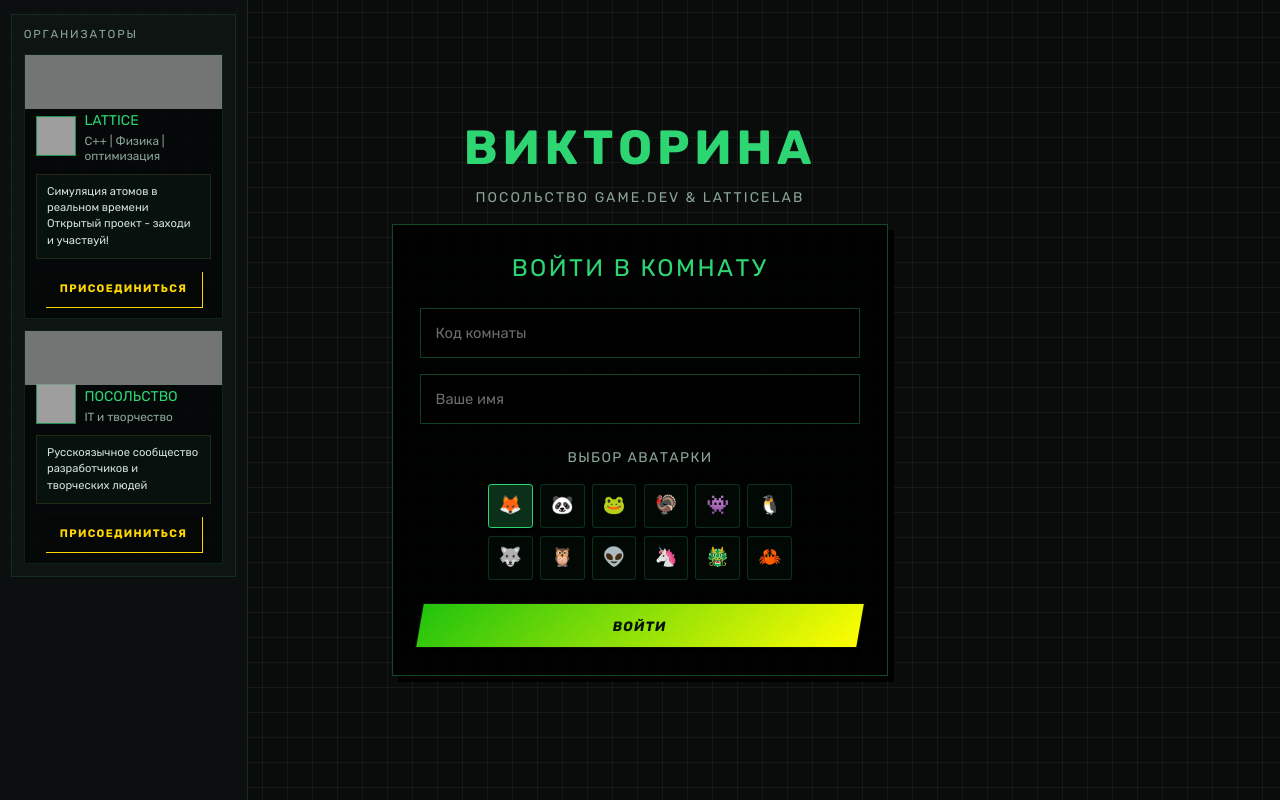
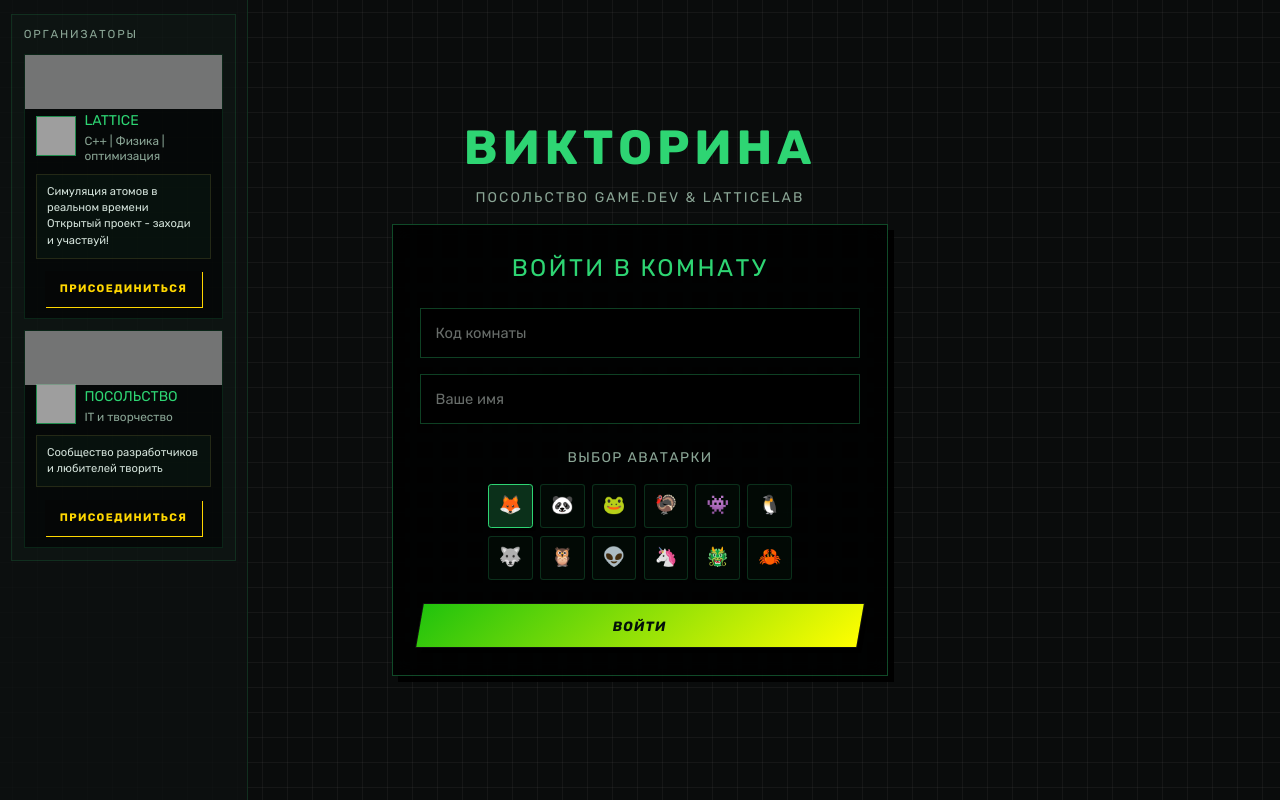
Before and after one commit to KLeyman-228/QuizWeb, a Django app: page / in a window 1280 px wide. Run offline with Django 5.2, Linux system fonts and the light colour scheme; some libraries are stand-ins or nearby versions; grey boxes are pictures that could not be loaded.

Commit message:
fix names

```diff
--- a/templates/base.html
+++ b/templates/base.html
@@ -50,8 +50,8 @@
                             </div>
                         </div>
                         <div class="discord-highlight">
-                            Русскоязычное сообщество
-                            разработчиков и творческих людей
+                            Сообщество разработчиков
+                            и любителей творить
                         </div>
                         <div class="discord-card-footer">
                             <a class="discord-join-link" href="https://discord.com/" target="_blank" rel="noopener noreferrer"><span>Присоединиться</span></a>
```
